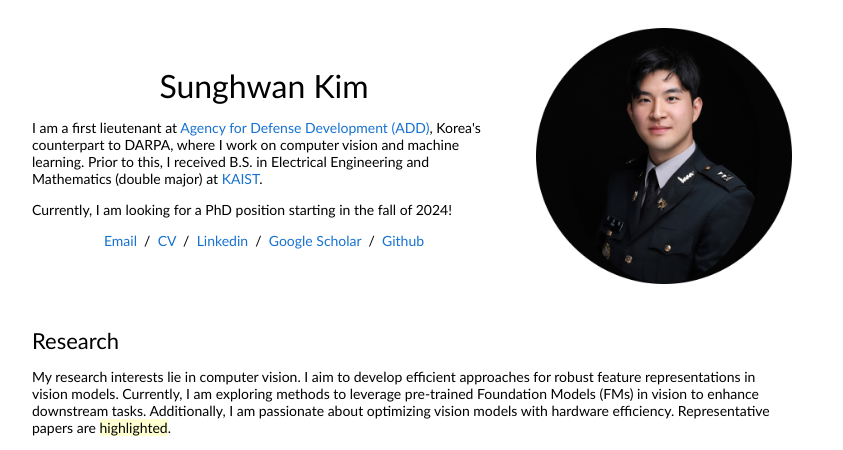
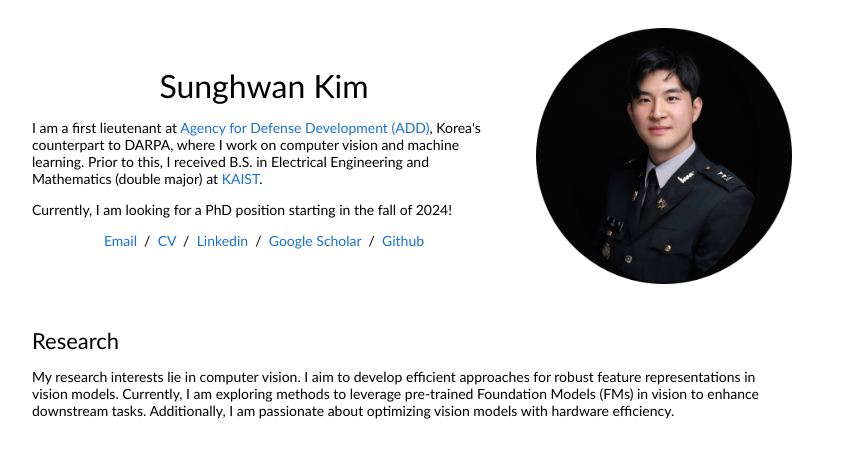
Before and after one commit to ssssshwan/ssssshwan.github.io, a plain HTML site: page index.html in a window 1280 px wide. Shown: the top 450 px of the page, without its empty margins (228-1071 px from the left). Drawn offline with Linux system fonts and the light colour scheme.

Commit message:
Update index.html

```diff
--- a/index.html
+++ b/index.html
@@ -43,7 +43,7 @@
             <td style="padding:20px;width:100%;vertical-align:middle">
               <heading>Research</heading>
               <p>
-                My research interests lie in computer vision. I aim to develop efficient approaches for robust feature representations in vision models. Currently, I am exploring methods to leverage pre-trained Foundation Models (FMs) in vision to enhance downstream tasks. Additionally, I am passionate about optimizing vision models with hardware efficiency. Representative papers are <span class="highlight">highlighted</span>.
+                My research interests lie in computer vision. I aim to develop efficient approaches for robust feature representations in vision models. Currently, I am exploring methods to leverage pre-trained Foundation Models (FMs) in vision to enhance downstream tasks. Additionally, I am passionate about optimizing vision models with hardware efficiency.
               </p>
             </td>
           </tr>
```
